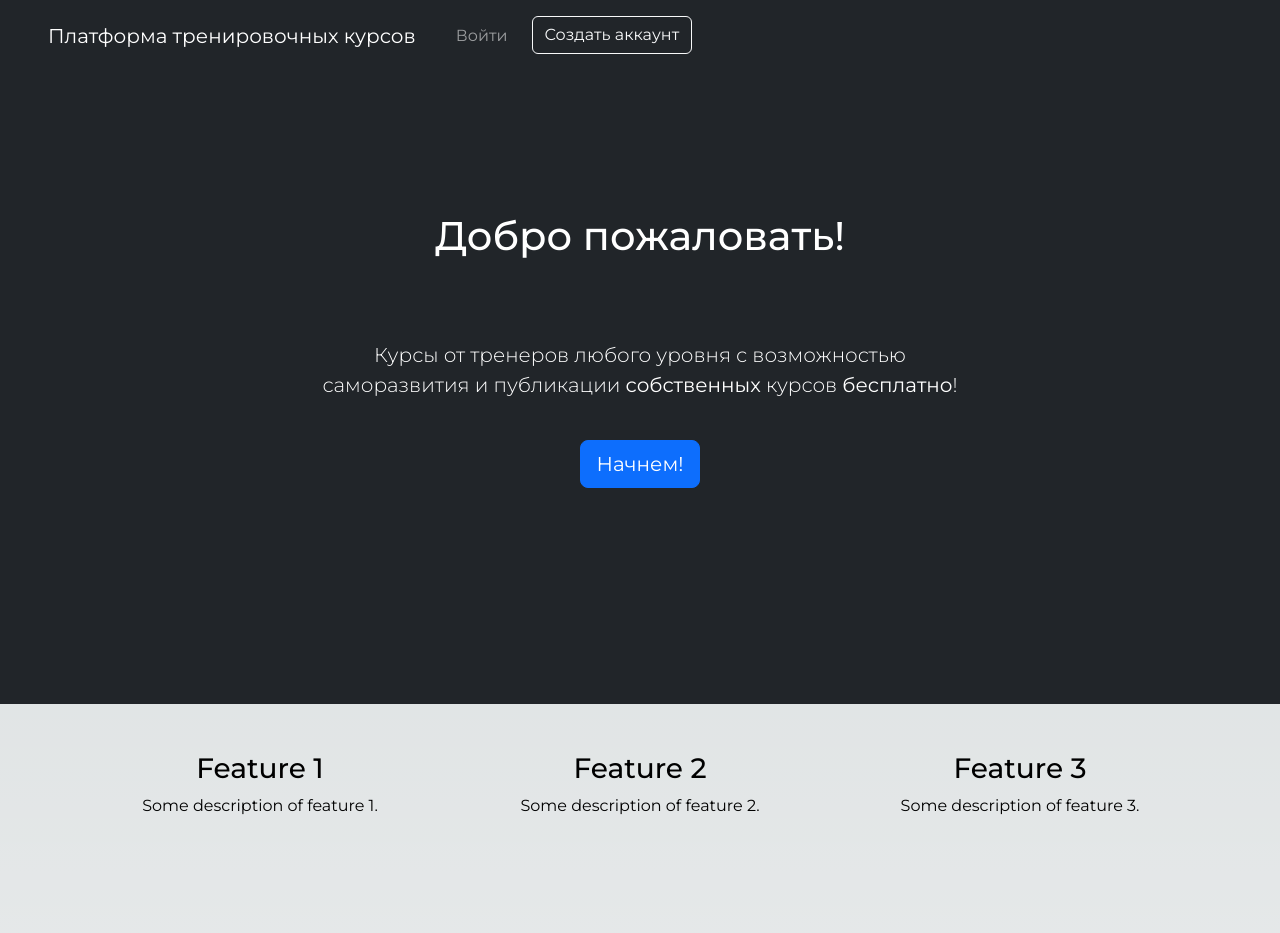
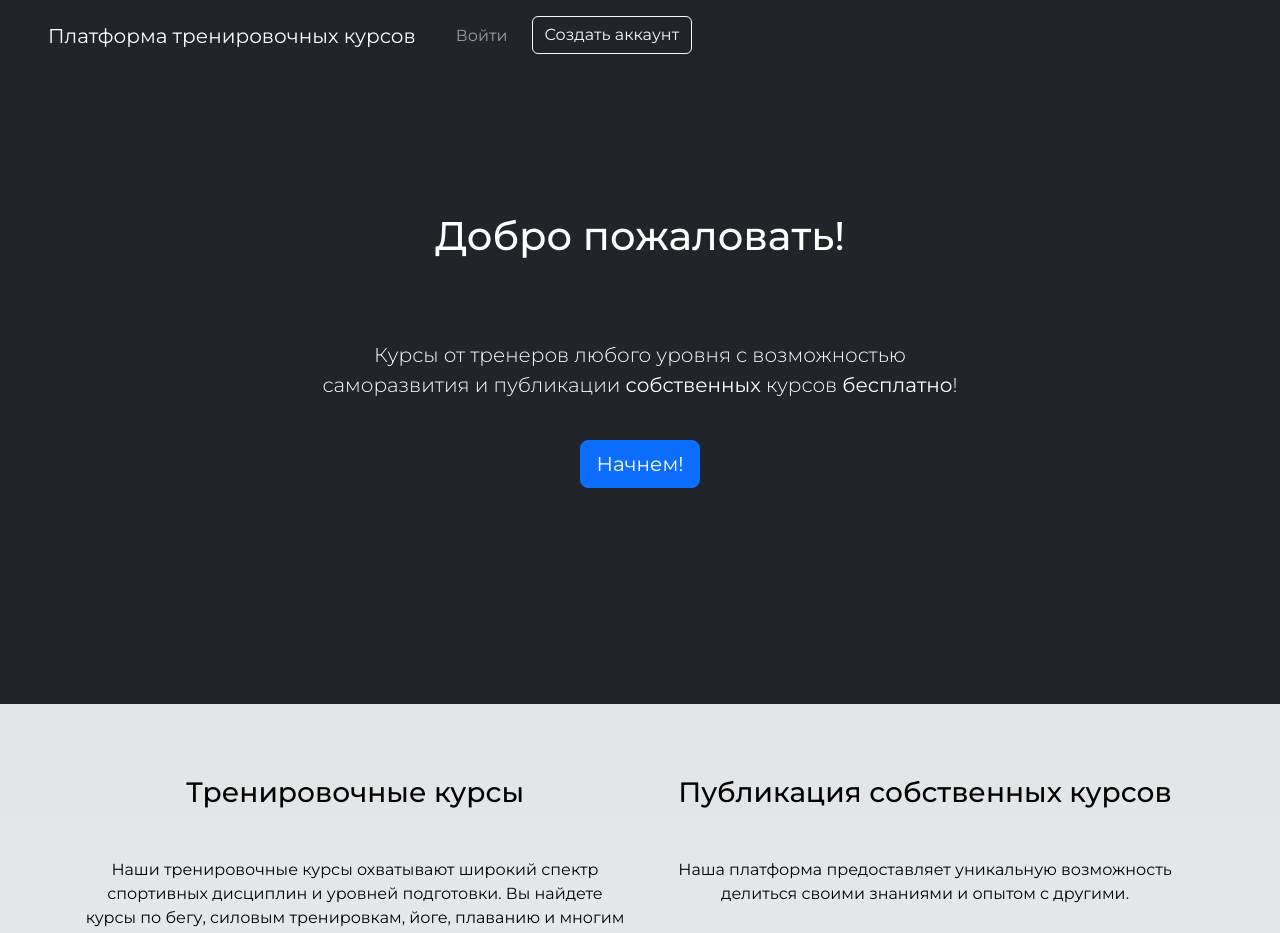
Before and after one commit to TeamHSE/study-platform, a Next.js app in the folder frontend/: page /welcome in a window 1280 px wide. Shown: the top 933 px of the page. Built offline with nearby package versions, Linux system fonts and the light colour scheme.

Commit message:
fix(ui): add more text to landing

```diff
--- a/frontend/src/components/welcome/Features.tsx
+++ b/frontend/src/components/welcome/Features.tsx
@@ -5,17 +5,26 @@ const FeaturesSection = () => {
     <div className="features py-5 landing-section">
       <div className="container">
         <div className="row text-center">
-          <div className="col-md-4">
-            <h3>Feature 1</h3>
-            <p>Some description of feature 1.</p>
+          <div className="col-md-4 w-50">
+            <h3 className={ "my-4 pb-4" }>Тренировочные курсы</h3>
+            <p>Наши тренировочные курсы охватывают широкий спектр спортивных дисциплин и уровней подготовки. Вы найдете
+               курсы по бегу, силовым тренировкам, йоге, плаванию и многим другим видам спорта.<br /><br />Каждый курс
+               разработан
+               опытными тренерами, которые делятся своими знаниями и практическим опытом, помогая вам достичь ваших
+               целей.<br /><br />Независимо от того, являетесь ли вы начинающим или опытным спортсменом, вы найдете
+               что-то
+               подходящее для себя, чтобы улучшить свои навыки и повысить уровень физической подготовки.</p>
           </div>
-          <div className="col-md-4">
-            <h3>Feature 2</h3>
-            <p>Some description of feature 2.</p>
-          </div>
-          <div className="col-md-4">
-            <h3>Feature 3</h3>
-            <p>Some description of feature 3.</p>
+          <div className="col-md-4 w-50">
+            <h3 className={ "my-4 pb-4" }>Публикация собственных курсов</h3>
+            <p>Наша платформа предоставляет уникальную возможность делиться своими знаниями и опытом с
+               другими.<br /><br />Вы
+               можете создать и опубликовать собственные тренировочные курсы, которые будут доступны для всех
+               пользователей.<br /><br />Делитесь своими уникальными методиками и программами тренировок, помогайте
+               другим
+               достигать успехов в спорте и становитесь частью нашего сообщества тренеров. Благодаря нашей удобной
+               системе публикации, ваш курс легко найдут те, кому он будет полезен, и вы сможете получить обратную связь
+               от благодарных пользователей.</p>
           </div>
         </div>
       </div>
```
